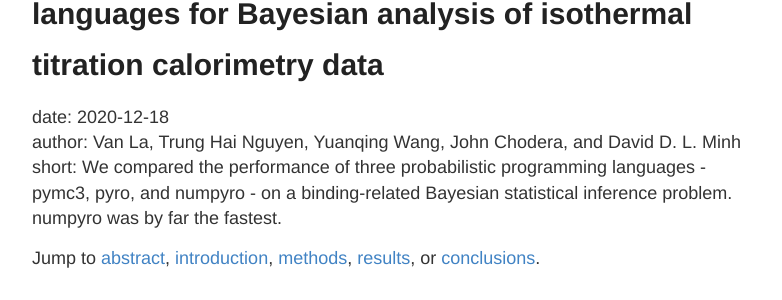
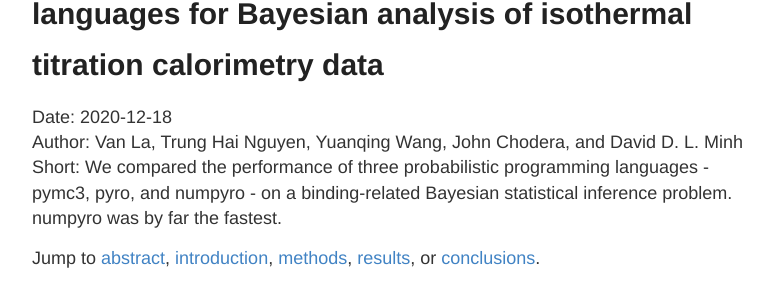
Before and after one commit to vanngocthuyla/Data_Analysis, a Jekyll site: the page built from pages/bayesian/PPLs_ITC.md, in a window 1280 px wide and 900 px high. Shown: the part 224-524 px from the top of the window, without its empty margins (248-1030 px from the left). Built offline with Jekyll 4.4.1, drawn with Linux system fonts in a browser that asks for light colours; our own code applies the rules of GitHub Pages for plain Markdown files.

Commit message:
Update PPLs_ITC.md

```diff
--- a/pages/bayesian/PPLs_ITC.md
+++ b/pages/bayesian/PPLs_ITC.md
@@ -1,8 +1,8 @@
 # Benchmark of three probabilistic programming languages for Bayesian analysis of isothermal titration calorimetry data
 
-date: 2020-12-18
-author: Van La, Trung Hai Nguyen, Yuanqing Wang, John Chodera, and David D. L. Minh
-short: We compared the performance of three probabilistic programming languages - pymc3, pyro, and numpyro - on a binding-related Bayesian statistical inference problem. numpyro was by far the fastest.
+Date: 2020-12-18
+Author: Van La, Trung Hai Nguyen, Yuanqing Wang, John Chodera, and David D. L. Minh
+Short: We compared the performance of three probabilistic programming languages - pymc3, pyro, and numpyro - on a binding-related Bayesian statistical inference problem. numpyro was by far the fastest.
 
 Jump to [abstract](#abstract), [introduction](#introduction), [methods](#methods), [results](#results), or [conclusions](#conclusions).
 
```
